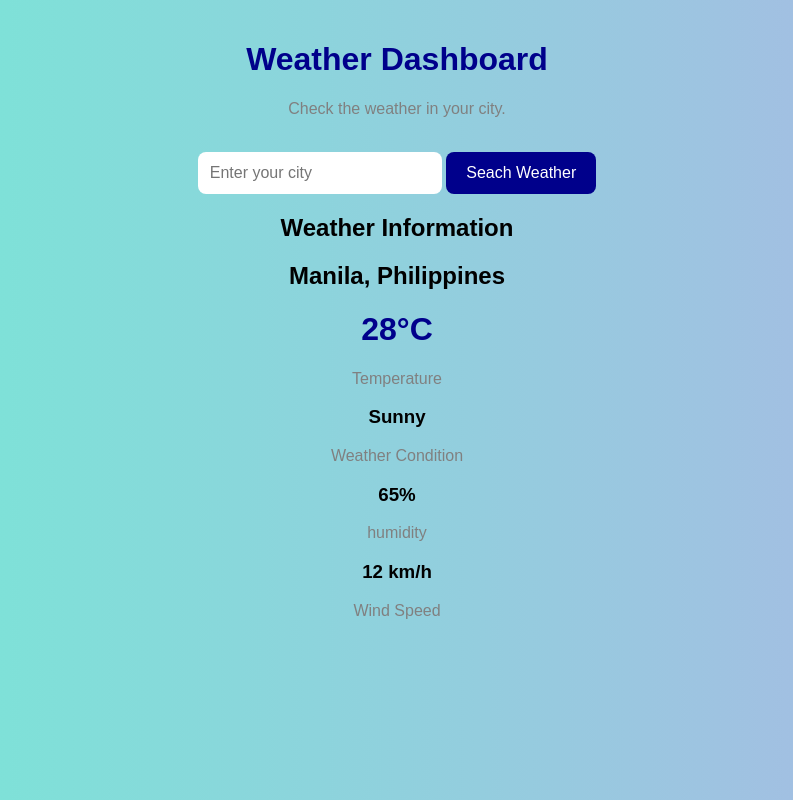
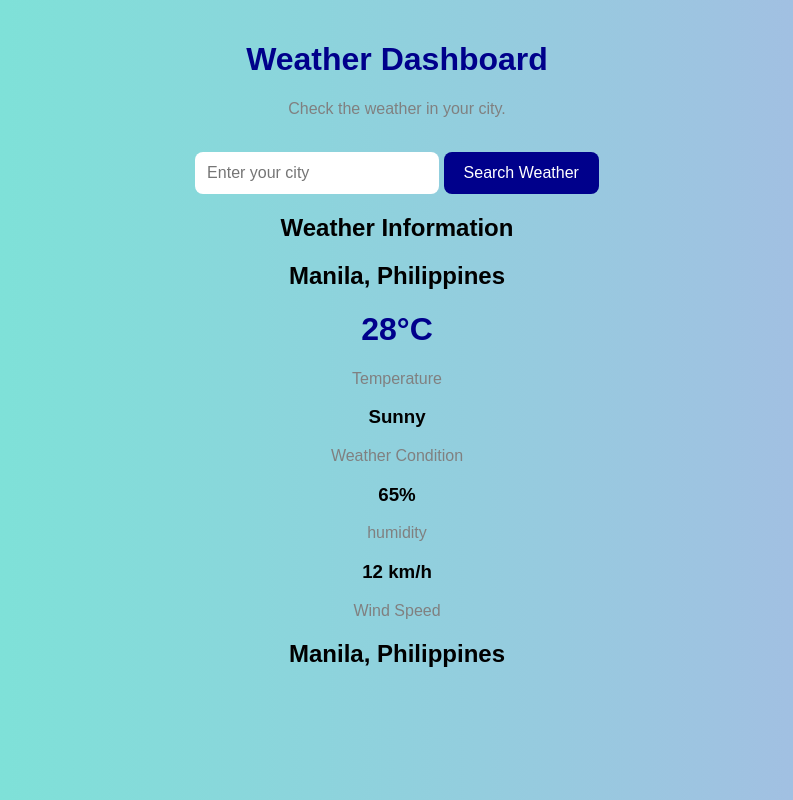
Before and after one commit to penaflorjonelbert/weather-dashboard, a plain HTML site: page Index.html in a window 1280 px wide. Shown: the whole page, without its empty margins (243-1036 px from the left). Drawn offline with Linux system fonts and the light colour scheme.

Commit message:
Connect JavaScript to HTML

```diff
--- a/Index.html
+++ b/Index.html
@@ -13,7 +13,7 @@
   <br>
 
 <input type="text" id="city" placeholder="Enter your city">
-    <button>Seach Weather</button>
+    <button onclick="searchWeather()">Search Weather</button>
 
     <div id="weather-info">
 
@@ -34,6 +34,9 @@
 
 
     </div>
+  <h2 id="location">Manila, Philippines</h2>
+
+<script src="script.js"></script>
 
 </body>
 </html>
```
